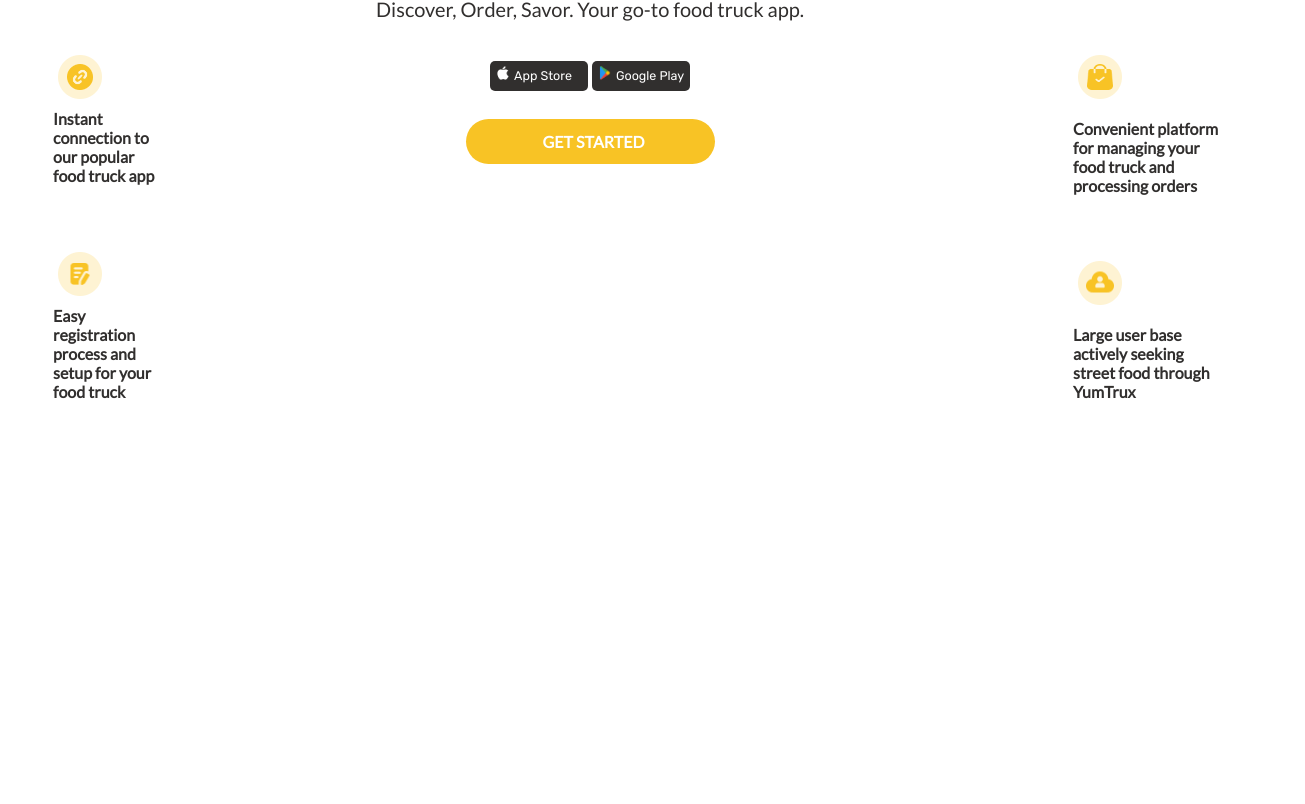
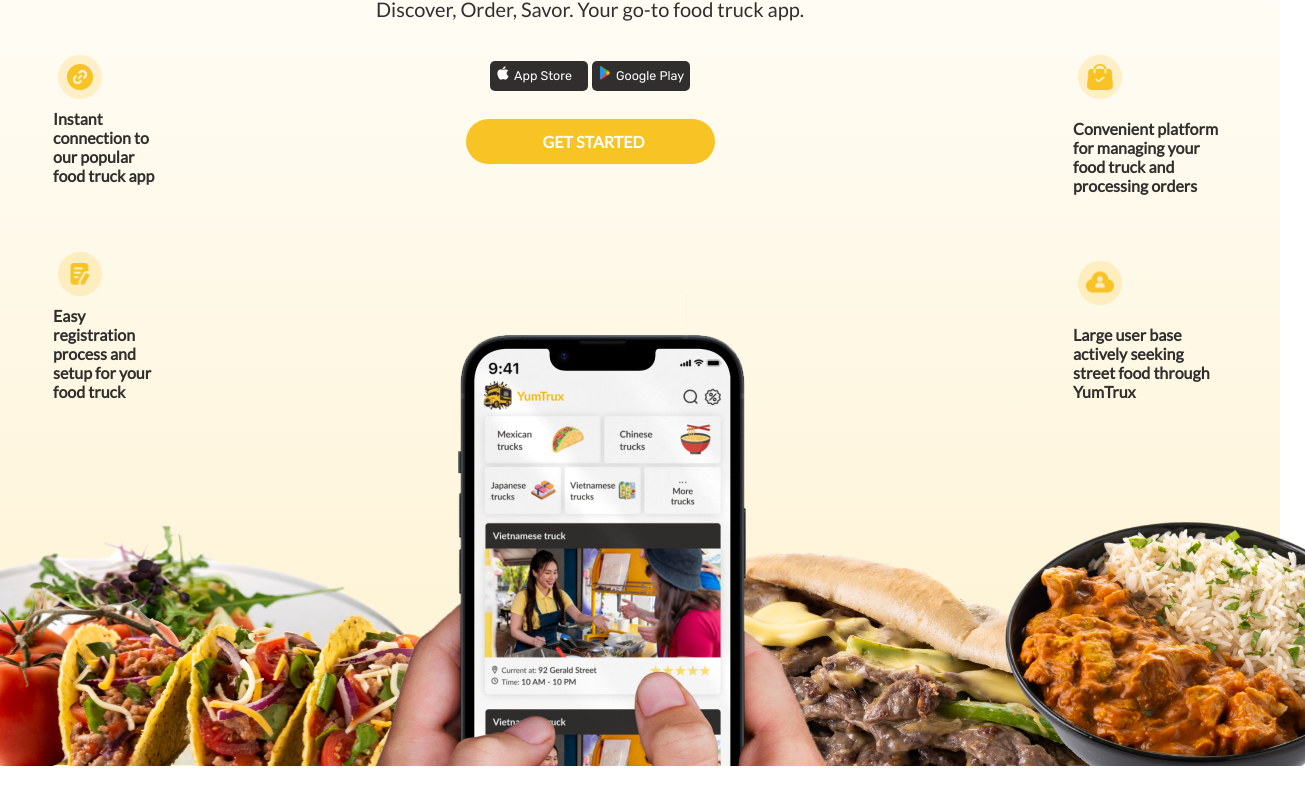
Before and after one commit to mcliky/YumTrux, a React (Create React App) app: page / in a window 1280 px wide. Shown: the part 240-1044 px from the top of the page, 1305 px wide, since content can reach past the window. Built offline with nearby package versions, Linux system fonts and the light colour scheme.

Commit message:
fixed background and added it back

```diff
--- a/src/App.js
+++ b/src/App.js
@@ -1,4 +1,5 @@
 import style from './App.module.css';
+import homeStyle from './Styles/Home.module.css'
 import React from 'react';
 import Home from './Components/Home/Home';
 import About from './Components/About/About';
@@ -6,7 +7,9 @@
 function App() {
   return (
 <div className={style.mainBackground}>
+<div className={homeStyle.homeContainer}>
 <Home></Home>
+</div>
 {/* <About></About> */}
 </div>
   );
--- a/src/Components/Home/Background.js
+++ b/src/Components/Home/Background.js
@@ -1,14 +1,25 @@
-import React from "react";
-import style from '../../Styles/Background.module.css';
+import React from 'react'
+import style from '../../Styles/Background.module.css'
+import vitaminSalad from '../images/salad-with-vitamins-body-weight-maintenance.png'
+import traditionalMexican from '../images/traditional-mexican-tacos-with-meat-vegetables-isolated-white-background.png'
+import phillyCheeseSteak from '../images/philly-cheesesteak-sandwich-with-beef-cheesegreen-pepers-caramelized-onion.png'
+import indianButterChicken from '../images/indian-butter-chicken-isolated-white-background.png'
+import mockup from '../images/mockuuups-jt2gf8W2UL8KuQ69zFvL9e 1.png'
 
 export default function Background() {
   return (
-    <div className={style.backgroundContainer}>
-      <div className={style.outerBackgroundLeft}></div>
-      <div className={style.innerBackgroundLeft}></div>
-      <div className={style.backgroundOverlay}></div>
-      <div className={style.outerBackgroundRight}></div>
-      <div className={style.innerBackgroundRight}></div>
+    <div className={style.backgroundParent}>
+      <div className={style.leftParent}>
+        <img src={vitaminSalad} className={style.outerImgLeft} />
+        <img src={traditionalMexican} className={style.innerImgLeft} />
+      </div>
+      <div>
+      <img src={mockup} className={style.imgOverlay} />
+      </div>
+      <div className={style.rightParent}>
+        <img src={phillyCheeseSteak} className={style.outerImgRight} />
+        <img src={indianButterChicken} className={style.innerImgRight} />
+      </div>
     </div>
-  );
+  )
 }
--- a/src/Components/Home/Home.js
+++ b/src/Components/Home/Home.js
@@ -6,19 +6,19 @@
 import RunningText from './RunningText'
 import LeftSide from './LeftSide'
 import RightSide from './RightSide'
-import Banner from './TestDiv';
+import Banner from './TestDiv'
 
 export default function Home() {
   return (
     <div className={style.mainBackground}>
       <Top />
       <div className={style.parent}>
-      <LeftSide/>
-      <Welcome />
-      <RightSide/>
+        <LeftSide />
+        <Welcome />
+        <RightSide />
       </div>
-      {/* <Background />
-      <RunningText /> */}
+      <Background />
+      {/* <RunningText /> */}
     </div>
-  );
+  )
 }
--- a/src/Styles/Background.module.css
+++ b/src/Styles/Background.module.css
@@ -1,52 +1,57 @@
-.backgroundContainer {
+.backgroundParent {
+  display: flex;
+  flex-direction: row;
+  justify-content: space-between;
   width: 100%;
-    background: linear-gradient(
-      180deg,
-      rgba(255, 255, 255, 0) 0%,
-      rgba(248, 195, 37, 0.21) 100%
-    );
+}
+.leftParent {
+  position: relative;
+  bottom: 0;
+  left: 0;
 }
 
-  .outerBackgroundLeft {
-    width: 500px;
-    overflow: hidden;
-    background-image: url('../Components/images//salad-with-vitamins-body-weight-maintenance.png');
-    background-size: contain;
-    background-repeat: no-repeat;
-    background-position: bottom left;
+.rightParent {
+  position: relative;
+  bottom: 0;
+  right: 0;
+}
+.outerImgLeft {
+  position: relative;
+  top: 0;
+  left: 0;
+  width: 462px;
+  height: 348px;
 }
 
-  .innerBackgroundLeft {
-    width: 720px;
-    background-image: url('../Components/images//traditional-mexican-tacos-with-meat-vegetables-isolated-white-background.png');
-    background-size: cover;
-    background-repeat: no-repeat;
-    background-position: bottom left;
+.innerImgLeft {
+  position: absolute;
+  top: -13.2px;
+  left: 0px;
+  width: 650px;
+  height: 362px;
 }
 
-  .backgroundOverlay {
+.imgOverlay {
+  position: absolute;
   width: 468px;
-    background-image: url('../Components/images//mockuuups-jt2gf8W2UL8KuQ69zFvL9e\ 1.png');
-    background-size: contain;
-    background-repeat: no-repeat;
-    background-position: center;
+  height: 472px;
+  left: calc(47% - 468px / 2 - 10px);
+  top: 530px;
   z-index: 1;
 }
 
-  .outerBackgroundRight {
-    width: 788px;
-    height: 342px;
-    background-image: url('../Components/images//philly-cheesesteak-sandwich-with-beef-cheesegreen-pepers-caramelized-onion.png');
-    background-size: contain;
-    background-repeat: no-repeat;
-    background-position: bottom left;
+.outerImgRight {
+  position: relative;
+  top: 1px;
+  right: 0px;
+  width: 843px;
+  height: 348px;
 }
 
-  .innerBackgroundRight {
-    width: 474px;
-    height: 300px;
-    background-image: url('../Components/images//indian-butter-chicken-isolated-white-background.png');
-    background-size: cover;
-    background-repeat: no-repeat;
-    background-position: bottom left;
+.innerImgRight {
+  position: absolute;
+  top: -1px;
+  right: 0px;
+  width: 480px;
+  height: 350px;
 }
--- a/src/Styles/Home.module.css
+++ b/src/Styles/Home.module.css
@@ -1,17 +1,14 @@
-.HomeContainer {
-  position: relative;
+.homeContainer {
   width: 100%;
-  height: 930px;
-  left: 0px;
-  top: 4px;
+  height: 1002px;
+  background: linear-gradient(180deg, rgba(255, 255, 255, 0) 0%, rgba(248, 195, 37, 0.21) 100%);
 }
 
-.parent{
+.parent {
   display: flex;
   flex-direction: row;
   justify-content: space-between;
 }
-
 
 .logoContainer {
   display: flex;
```
Lines whose indentation alone changed are shown as unchanged.
